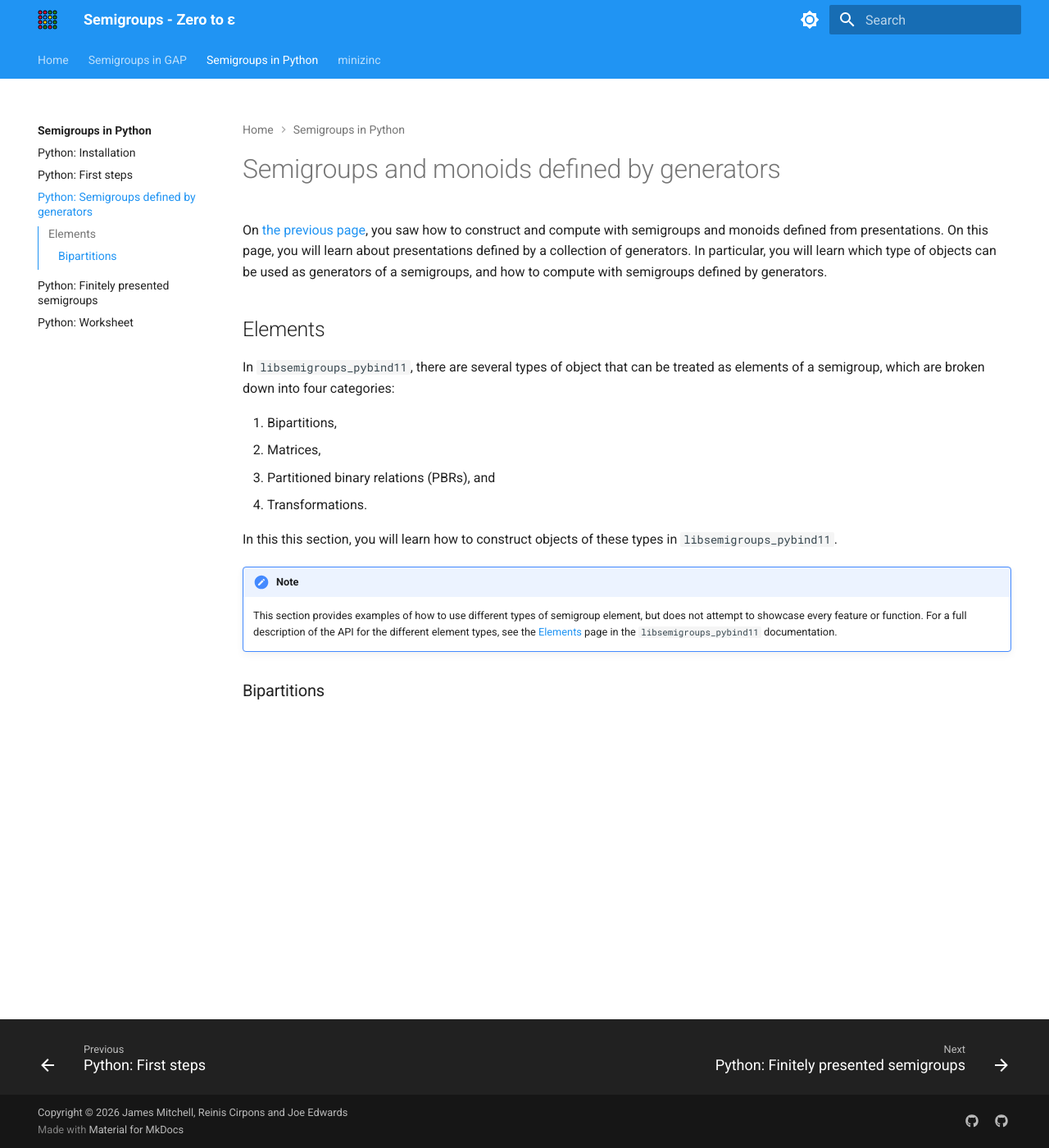
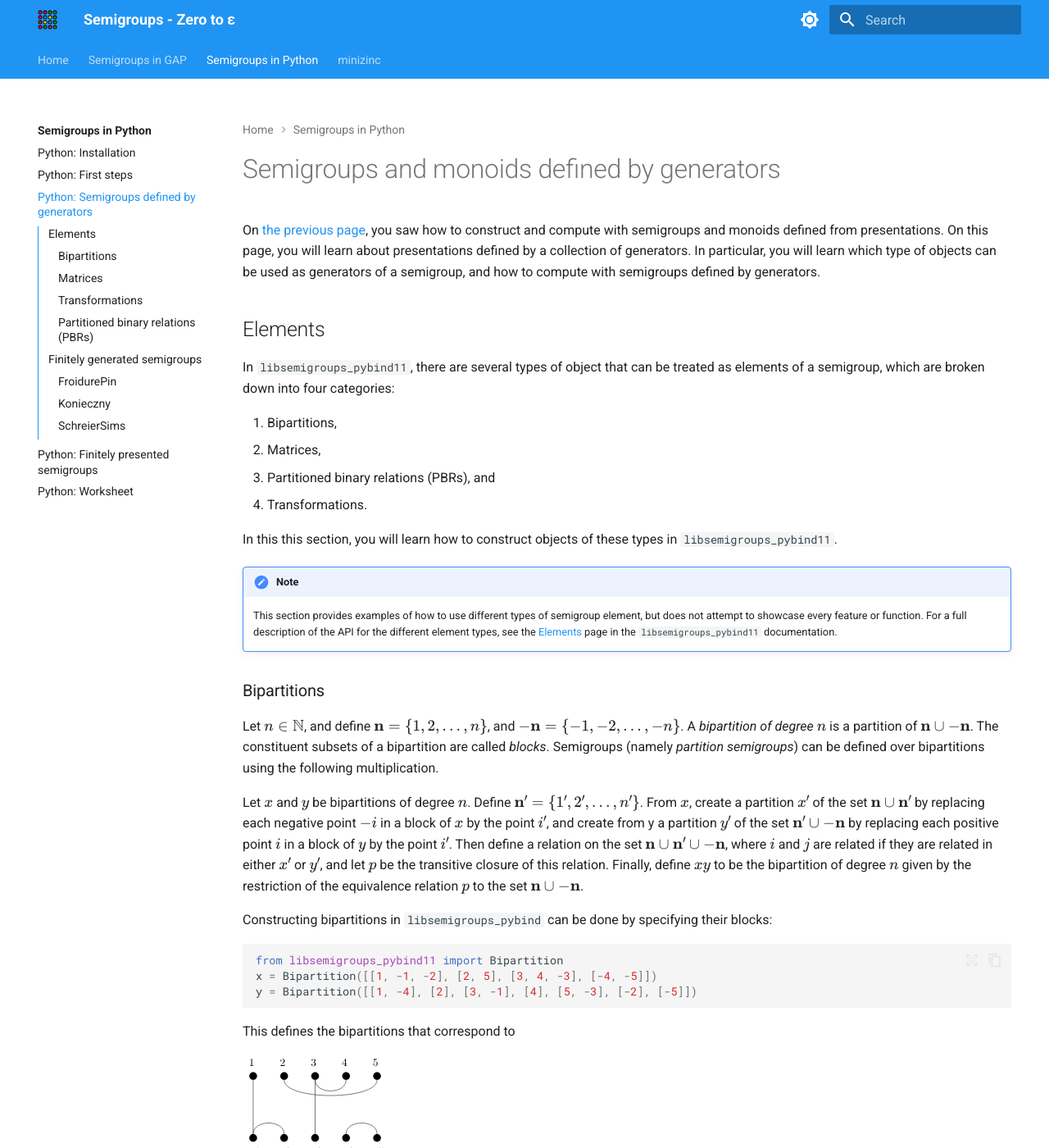
Before and after one commit to libsemigroups/tutorial, an MkDocs documentation site: the page built from docs/py/semigroups-from-generators.md, in a window 1280 px wide and 1400 px high. Shown: the whole window at 82% size. Built offline with MkDocs 1.6.1 and Material for MkDocs 9.7.7, drawn with Linux system fonts in a browser that asks for light colours; some of the changed text lies outside the part shown.

Commit message:
Add more python f.g. stuff

````diff
--- a/docs/py/semigroups-from-generators.md
+++ b/docs/py/semigroups-from-generators.md
@@ -3,7 +3,7 @@
 On [the previous page](fp.md), you saw how to construct and compute with
 semigroups and monoids defined from presentations. On this page, you will learn
 about presentations defined by a collection of generators. In particular, you
-will learn which type of objects can be used as generators of a semigroups, and
+will learn which type of objects can be used as generators of a semigroup, and
 how to compute with semigroups defined by generators.
 
 ## Elements
@@ -28,3 +28,156 @@
     page in the `libsemigroups_pybind11` documentation.
 
 ### Bipartitions
+
+Let $n\in \mathbb{N}$, and define $\mathbf{n} =\{1, 2,\dots, n\}$, and
+$-\mathbf{n} =\{-1, -2,\dots, -n\}$. A _bipartition of degree \(n\)_ is a
+partition of $\mathbf{n} \cup -\mathbf{n}$. The constituent subsets of a
+bipartition are called _blocks_. Semigroups (namely _partition semigroups_) can
+be defined over bipartitions using the following multiplication.
+
+Let $x$ and $y$ be bipartitions of degree $n$. Define
+$\mathbf{n}' = \{1', 2', \dots, n'\}$. From $x$, create a partition $x'$ of the
+set $\mathbf{n} \cup \mathbf{n}'$ by replacing each negative point $-i$ in a
+block of $x$ by the point $i'$, and create from y a partition $y'$ of the set
+$\mathbf{n}' \cup -\mathbf{n}$ by replacing each positive point $i$ in a block
+of $y$ by the point $i'$. Then define a relation on the set
+$\mathbf{n} \cup \mathbf{n}'\cup -\mathbf{n}$, where $i$ and $j$ are related if
+they are related in either $x'$ or $y'$, and let $p$ be the transitive closure
+of this relation. Finally, define $xy$ to be the bipartition of degree $n$ given
+by the restriction of the equivalence relation $p$ to the set
+$\mathbf{n} \cup -\mathbf{n}$.
+
+Constructing bipartitions in `libsemigroups_pybind` can be done by specifying
+their blocks:
+
+```python
+from libsemigroups_pybind11 import Bipartition
+x = Bipartition([[1, -1, -2], [2, 5], [3, 4, -3], [-4, -5]])
+y = Bipartition([[1, -4], [2], [3, -1], [4], [5, -3], [-2], [-5]])
+```
+
+This defines the bipartitions that correspond to
+
+![bipartition x](/images/bipartition_1.svg)
+
+and
+
+![bipartition y](/images/bipartition_2.svg).
+
+You can multiply these bipartitions together using the `*` operator:
+
+```python
+x*y # returns Bipartition([[1, -4], [2, 5], [3, 4, -1], [-2], [-3], [-5]])
+```
+
+If you want to construct a random bipartition of some fixed degree, you can use
+the `bipartition.random` function:
+
+```python
+from libsemigroups_pybind11 import bipartition
+bipartition.random(7)
+```
+
+### Matrices
+
+There are several different flavours of matrix available in
+`libsemigroups_pybind11`. For example, you can construct the $3 \times 3$ matrix
+
+$$
+    m =
+    \begin{bmatrix}
+        0 & 1 & 0 \\
+        0 & 1 & 1 \\
+        1 & 1 & 1
+    \end{bmatrix}
+$$
+
+over the integers in the following way:
+
+```python
+from libsemigroups_pybind11 import Matrix, MatrixKind
+m = Matrix(MatrixKind.Integer, [[0, 1, 0], [0, 1, 1], [1, 1, 1]])
+```
+
+These matrices can be added, multiplied, and exponentiated using the the `+`,
+`*` and `**` operators:
+
+```python
+m + m
+# returns
+# Matrix(MatrixKind.Integer, [[0, 2, 0],
+#                             [0, 2, 2],
+#                             [2, 2, 2]])
+
+m * m
+# returns
+# Matrix(MatrixKind.Integer, [[0, 1, 1],
+#                             [1, 2, 2],
+#                             [1, 3, 2]])
+
+m ** 3
+# returns
+# Matrix(MatrixKind.Integer, [[1, 2, 2],
+#                             [2, 5, 4],
+#                             [2, 6, 5]])
+```
+
+In general, `Matrix` objects in `libsemigroups_pybind11` are constructed by
+specifying a value from the `MatrixKind` enum, and a list of rows of values.
+The `MatrixKind` value determines what type of matrix is returned, and the
+possible values are summarised in the following table.
+
+| Value          | Description                                                              |
+| :------------- | :----------------------------------------------------------------------- |
+| `Boolean`      | Boolean matrices                                                         |
+| `Integer`      | Integer matrices                                                         |
+| `MaxPlus`      | Matrices over the tropical max-plus semiring                             |
+| `MinPlus`      | Matrices over the tropical min-plus semiring                             |
+| `ProjMaxPlus`  | Projective matrices over the tropical max-plus semiring                  |
+| `ProjMinPlus`  | Projective matrices over the tropical min-plus semiring                  |
+| `MaxPlusTrunc` | Matrices over the truncated tropical max-plus semiring                   |
+| `MinPlusTrunc` | Matrices over the truncated tropical min-plus semiring                   |
+| `NTP`          | Matrices over the semiring of natural numbers quotiented by $t = t + p$. |
+
+Therefore, if we instead want to interpret $m$ as a boolean matrix, this can be achieved in the
+following way
+
+```python
+from libsemigroups_pybind11 import Matrix, MatrixKind
+m = Matrix(MatrixKind.Boolean, [[0, 1, 0], [0, 1, 1], [1, 1, 1]])
+m + m
+# returns
+# Matrix(MatrixKind.Boolean, [[0, 1, 0],
+#                             [0, 1, 1],
+#                             [1, 1, 1]])
+
+m * m
+# returns
+# Matrix(MatrixKind.Boolean, [[0, 1, 1],
+#                             [1, 1, 1],
+#                             [1, 1, 1]])
+
+m ** 3
+# returns
+# Matrix(MatrixKind.Boolean, [[1, 1, 1],
+#                             [1, 1, 1],
+#                             [1, 1, 1]])
+```
+
+!!! note
+
+    When representing boolean matrices of dimension up to $8 \times 8$, you can
+    use the class `BMat8` to take advantage of some compiler optimisations. More
+    information can be found on the [BMat8 class](https://libsemigroups.github.io/libsemigroups_pybind11/data-structures/elements/matrix/bmat8.html) page in the `libsemigroups_pybind11` documentation.
+
+### Transformations
+
+### Partitioned binary relations (PBRs)
+
+## Finitely generated semigroups
+
+### `FroidurePin`
+
+### `Konieczny`
+
+### `SchreierSims`
````
Also changed, not shown: docs/images/bipartition_1.svg (added), docs/images/bipartition_2.svg (added).
